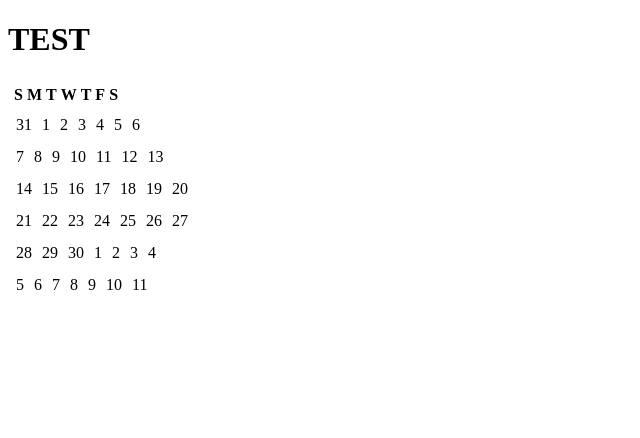
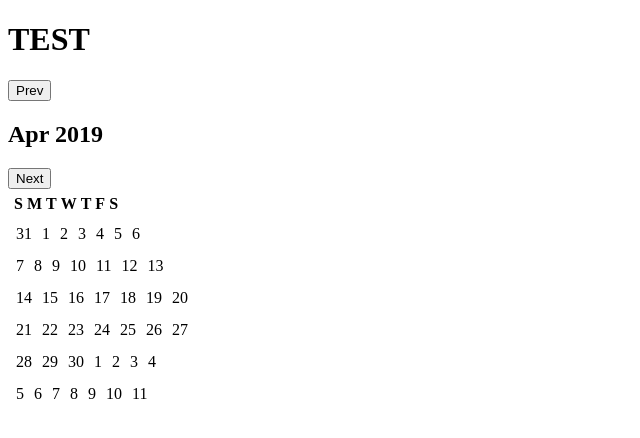
Before and after one commit to das-haustelles/rich-front-end-capstone, a React app: page / in a window 1280 px wide. Shown: the top 438 px of the page, without its empty margins (0-640 px from the left). Built offline with nearby package versions, Linux system fonts and the light colour scheme.

Commit message:
Display Month and Year in Header

```diff
--- a/client/src/components/Calendar.jsx
+++ b/client/src/components/Calendar.jsx
@@ -1,6 +1,7 @@
 import React from 'react';
 import Week from './Week';
 import moment from 'moment';
+import Header from './Header';
 
 class Calendar extends React.Component {
   constructor(props) {
@@ -26,8 +27,6 @@ class Calendar extends React.Component {
 
   generateFirstWeek (year, month) {
     const firstWeek = []
-    const currentYear = moment().year(year);
-    const currentMonth = moment().month(month);
     const firstDayIndex = parseInt(moment().year(year).month(month).startOf('month').format('d'));
 
     for (var i = 0; i < 7; i += 1) {
@@ -61,11 +60,25 @@ class Calendar extends React.Component {
     return dates;
   }
 
+  handleNext() {
+    const currentMonth = moment().month(this.state.month);
+    const nextMonth = currentMonth.add(1, 'month').month();
+    const dates = this.generateDates(this.state.year, nextMonth);
+    this.setState({
+      month: nextMonth,
+      dates: dates,
+    });
+
+  }
+
   render() {
     const weekdays = ['S', 'M', 'T', 'W', 'T', 'F', 'S'];
 
     return(
       <div>
+        <Header currentMonth={this.state.month}
+                currentYear={this.state.year}
+                handleNext={this.handleNext.bind(this)}/>
         <table>
           <thead>
             <th>{weekdays.map((day) => (<td>{day}</td>))}</th>
--- /dev/null
+++ b/client/src/components/Header.jsx
@@ -0,0 +1,16 @@
+import React from 'react';
+import moment from 'moment';
+
+const Header = ({ currentMonth, currentYear, handleNext }) => {
+  const monthDisplay = moment().month(currentMonth).format('MMM');
+  const banner = monthDisplay + ' ' + currentYear;
+  return(
+    <div>
+      <button> Prev </button>
+      <h2>{banner}</h2>
+      <button onClick= {() => handleNext()}> Next </button>
+    </div>
+  )
+}
+
+export default Header;
```
